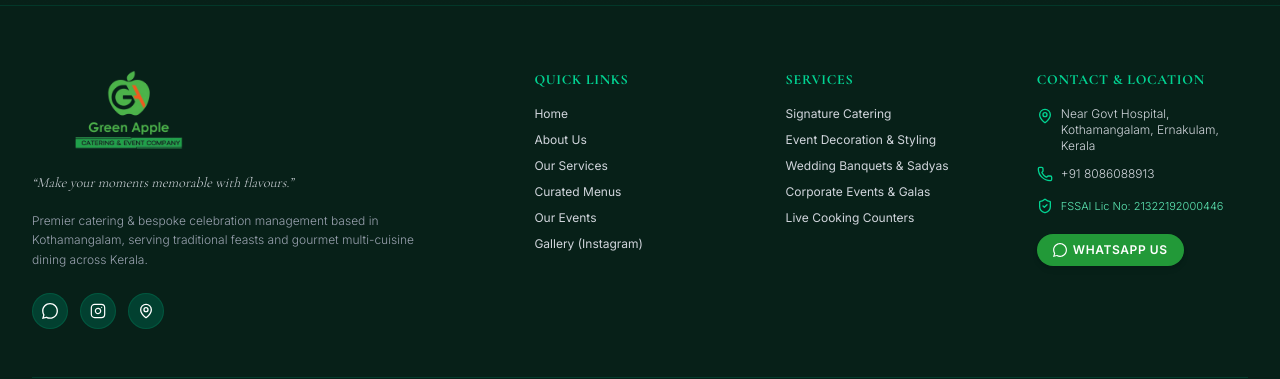
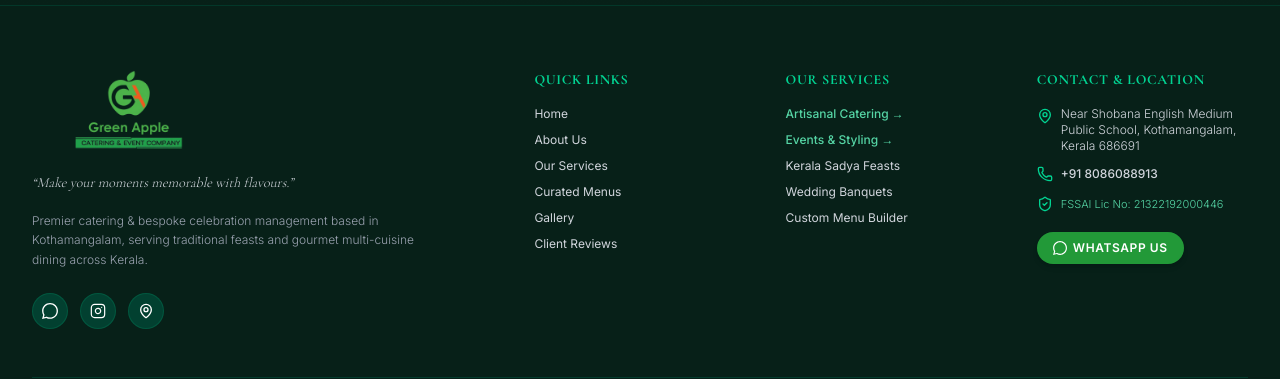
Before and after one commit to Jaijithks/green-apple, a Next.js app: page / in a window 1280 px wide. Shown: the part 5408-5787 px from the top of the page. Built offline with nearby package versions, Linux system fonts and the light colour scheme; grey boxes are pictures that could not be loaded.

Commit message:
almost set

```diff
--- a/src/components/layout/Footer.tsx
+++ b/src/components/layout/Footer.tsx
@@ -78,34 +78,29 @@ export default function Footer() {
                 </Link>
               </li>
               <li>
-                <Link href="#about" className="hover:text-emerald-400 transition-colors">
+                <Link href="/#about" className="hover:text-emerald-400 transition-colors">
                   About Us
                 </Link>
               </li>
               <li>
-                <Link href="#services" className="hover:text-emerald-400 transition-colors">
+                <Link href="/#services" className="hover:text-emerald-400 transition-colors">
                   Our Services
                 </Link>
               </li>
               <li>
-                <Link href="#menu" className="hover:text-emerald-400 transition-colors">
+                <Link href="/#menu" className="hover:text-emerald-400 transition-colors">
                   Curated Menus
                 </Link>
               </li>
               <li>
-                <Link href="#events" className="hover:text-emerald-400 transition-colors">
-                  Our Events
+                <Link href="/#gallery" className="hover:text-emerald-400 transition-colors">
+                  Gallery
                 </Link>
               </li>
               <li>
-                <a
-                  href={siteConfig.social.instagram}
-                  target="_blank"
-                  rel="noopener noreferrer"
-                  className="hover:text-emerald-400 transition-colors"
-                >
-                  Gallery (Instagram)
-                </a>
+                <Link href="/#testimonials" className="hover:text-emerald-400 transition-colors">
+                  Client Reviews
+                </Link>
               </li>
             </ul>
           </div>
@@ -113,68 +108,73 @@ export default function Footer() {
           {/* Column 3: Services */}
           <div className="space-y-4">
             <h4 className="font-serif text-sm font-bold tracking-wider text-emerald-400 uppercase">
-              Services
+              Our Services
             </h4>
             <ul className="space-y-2.5 text-xs text-gray-300">
               <li>
-                <Link href="#services" className="hover:text-emerald-400 transition-colors">
-                  Signature Catering
+                <Link href="/catering" className="hover:text-emerald-400 transition-colors font-medium text-emerald-300/90">
+                  Artisanal Catering →
                 </Link>
               </li>
               <li>
-                <Link href="#services" className="hover:text-emerald-400 transition-colors">
-                  Event Decoration & Styling
+                <Link href="/events" className="hover:text-emerald-400 transition-colors font-medium text-emerald-300/90">
+                  Events & Styling →
                 </Link>
               </li>
               <li>
-                <Link href="#services" className="hover:text-emerald-400 transition-colors">
-                  Wedding Banquets & Sadyas
+                <Link href="/catering" className="hover:text-emerald-400 transition-colors">
+                  Kerala Sadya Feasts
                 </Link>
               </li>
               <li>
-                <Link href="#services" className="hover:text-emerald-400 transition-colors">
-                  Corporate Events & Galas
+                <Link href="/catering" className="hover:text-emerald-400 transition-colors">
+                  Wedding Banquets
                 </Link>
               </li>
               <li>
-                <Link href="#menu" className="hover:text-emerald-400 transition-colors">
-                  Live Cooking Counters
+                <Link href="/#menu" className="hover:text-emerald-400 transition-colors">
+                  Custom Menu Builder
                 </Link>
               </li>
             </ul>
           </div>
 
-          {/* Column 4: Contact & Verification */}
-          <div className="space-y-4">
+          {/* Column 4: Contact & Location */}
+          <div className="space-y-4 lg:col-span-1">
             <h4 className="font-serif text-sm font-bold tracking-wider text-emerald-400 uppercase">
               Contact & Location
             </h4>
             <div className="space-y-3 text-xs text-gray-300 font-light">
-              <div className="flex items-start space-x-2">
-                <MapPin className="w-4 h-4 text-emerald-400 flex-shrink-0 mt-0.5" />
-                <span>Near Govt Hospital, Kothamangalam, Ernakulam, Kerala</span>
-              </div>
+              <a
+                href={siteConfig.social.location}
+                target="_blank"
+                rel="noopener noreferrer"
+                className="flex items-start space-x-2 group hover:text-emerald-300 transition-colors"
+              >
+                <MapPin className="w-4 h-4 text-emerald-400 flex-shrink-0 mt-0.5 group-hover:scale-110 transition-transform" />
+                <span>Near Shobana English Medium Public School, Kothamangalam, Kerala 686691</span>
+              </a>
 
               <div className="flex items-center space-x-2">
                 <Phone className="w-4 h-4 text-emerald-400 flex-shrink-0" />
-
-
-                <a href="tel:8086088913" className="hover:text-emerald-300 transition-colors">
-                  +91 8086088913
+                <a href={`tel:${siteConfig.contact.phonePrimary}`} className="hover:text-emerald-300 transition-colors font-medium">
+                  +91 {siteConfig.contact.phonePrimary}
                 </a>
               </div>
 
-              <div className="flex items-center space-x-2 pt-1 text-[11px] text-emerald-300">
+              <div className="flex items-center space-x-2 pt-0.5 text-[11px] text-emerald-300/90">
                 <ShieldCheck className="w-4 h-4 flex-shrink-0 text-emerald-400" />
                 <span>FSSAI Lic No: {siteConfig.contact.fssai}</span>
               </div>
 
               <div className="pt-2">
                 <a
-                  href={`https://wa.me/${siteConfig.contact.whatsapp}`}
+                  href={`https://wa.me/${siteConfig.contact.whatsapp}?text=${encodeURIComponent(
+                    "Hello Green Apple team, I would like to inquire about your catering and event services."
+                  )}`}
                   target="_blank"
                   rel="noopener noreferrer"
-                  className="inline-flex items-center px-4 py-2 rounded-full text-xs font-semibold uppercase tracking-wider bg-[#229938] hover:bg-[#1c822e] text-white shadow-md transition-all"
+                  className="inline-flex items-center px-4 py-2 rounded-full text-xs font-semibold uppercase tracking-wider bg-[#229938] hover:bg-[#1c822e] text-white shadow-md transition-all hover:scale-102"
                 >
                   <WhatsAppSolidIcon className="w-3.5 h-3.5 mr-1.5" />
                   <span>WhatsApp Us</span>
--- a/src/data/site.ts
+++ b/src/data/site.ts
@@ -38,8 +38,8 @@ export const siteConfig: SiteConfig = {
   welcomeText:
     "We provide delicious food for every occasion. From small gatherings to grand celebrations, we bring flavour to your moments.",
   contact: {
-    address: "Near Govt Hospital, Kothamangalam",
-    city: "Ernakulam, Kerala",
+    address: "Near Shobana English Medium Public School, Kothamangalam",
+    city: "Kerala 686691",
     phonePrimary: "8086088913",
     phoneSecondary: "8086088913",
     fssai: "21322192000446",
```
